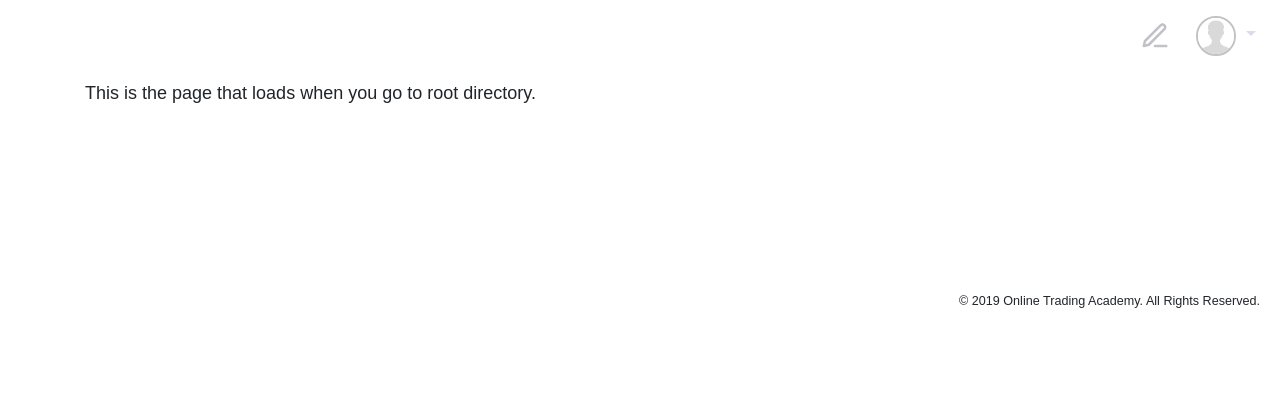
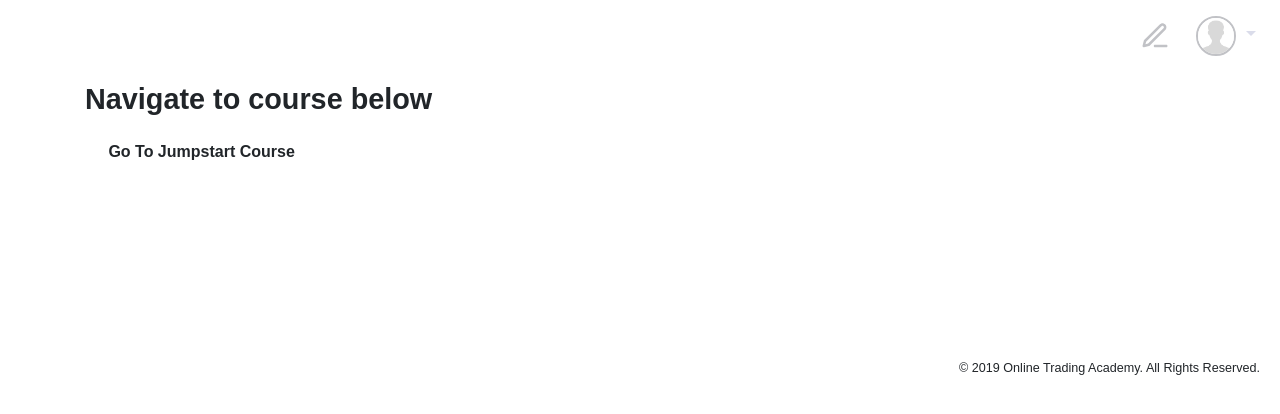
Before and after one commit to wjmiller/course_framework, a Nuxt app: page / in a window 1280 px wide. Shown: the top 414 px of the page. Built offline with nearby package versions, Linux system fonts and the light colour scheme; a web font is replaced by a local one.

Commit message:
foundation additionsa

```diff
--- a/pages/_course/_lesson/index.vue
+++ b/pages/_course/_lesson/index.vue
@@ -45,7 +45,7 @@ export default {
   },
   data() {
     return {
-      progress: 30
+      progress: 0
     }
   },
   validate( {
--- a/pages/_course/index.vue
+++ b/pages/_course/index.vue
@@ -2,7 +2,8 @@
 <b-container>
   <b-row>
     <b-col>
-      <b-button>Exit Course</b-button>
+      <nuxt-link class="btn"
+                 to="/">Exit Course</nuxt-link>
     </b-col>
   </b-row>
   <b-row>
@@ -59,7 +60,7 @@ export default {
   },
   data() {
     return {
-      progress: 30
+      progress: 40
     }
   },
   validate( {
--- a/pages/index.vue
+++ b/pages/index.vue
@@ -1,8 +1,8 @@
 <template>
 <div class="container">
-  <p>
-    This is the page that loads when you go to root directory.
-  </p>
+  <h1 class="mb-3">Navigate to course below</h1>
+  <nuxt-link class="btn"
+             to="/od_js">Go To Jumpstart Course</nuxt-link>
 </div>
 </template>
 
```
